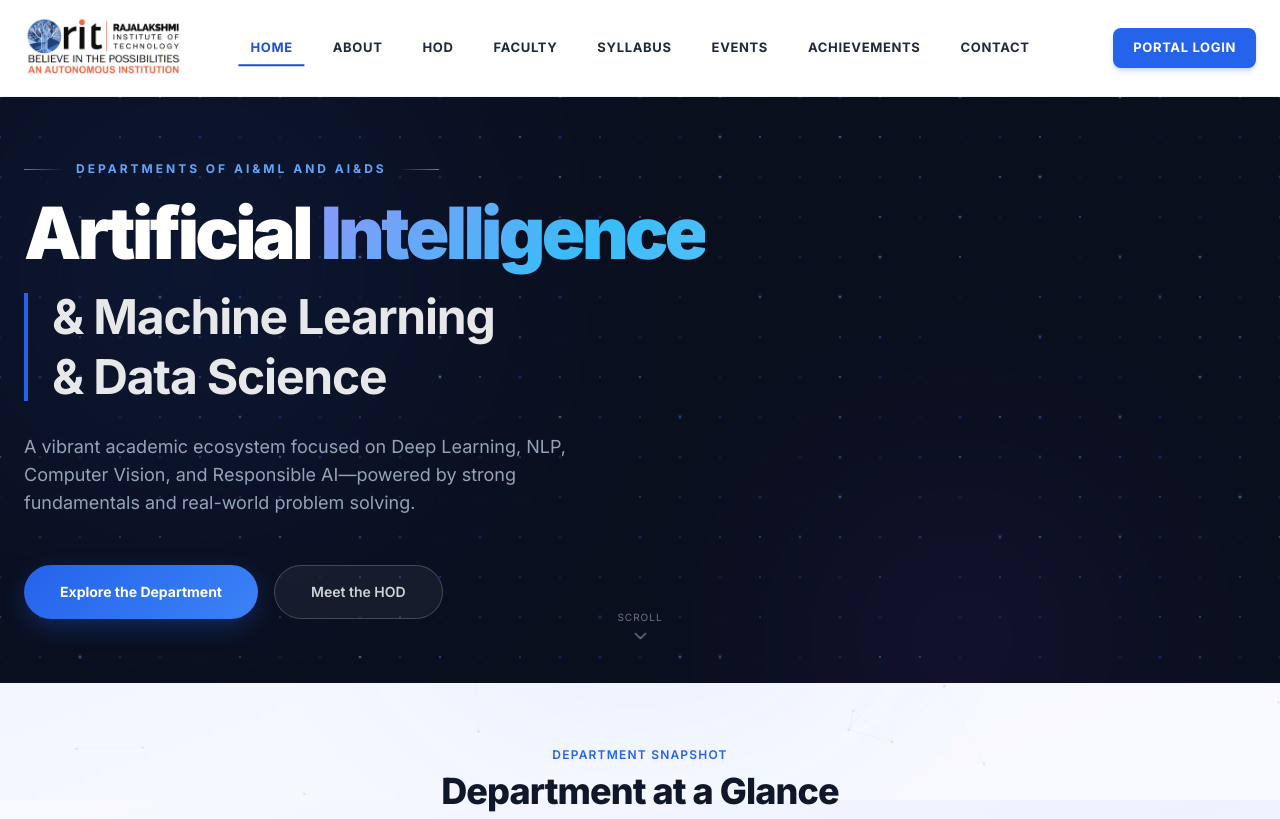
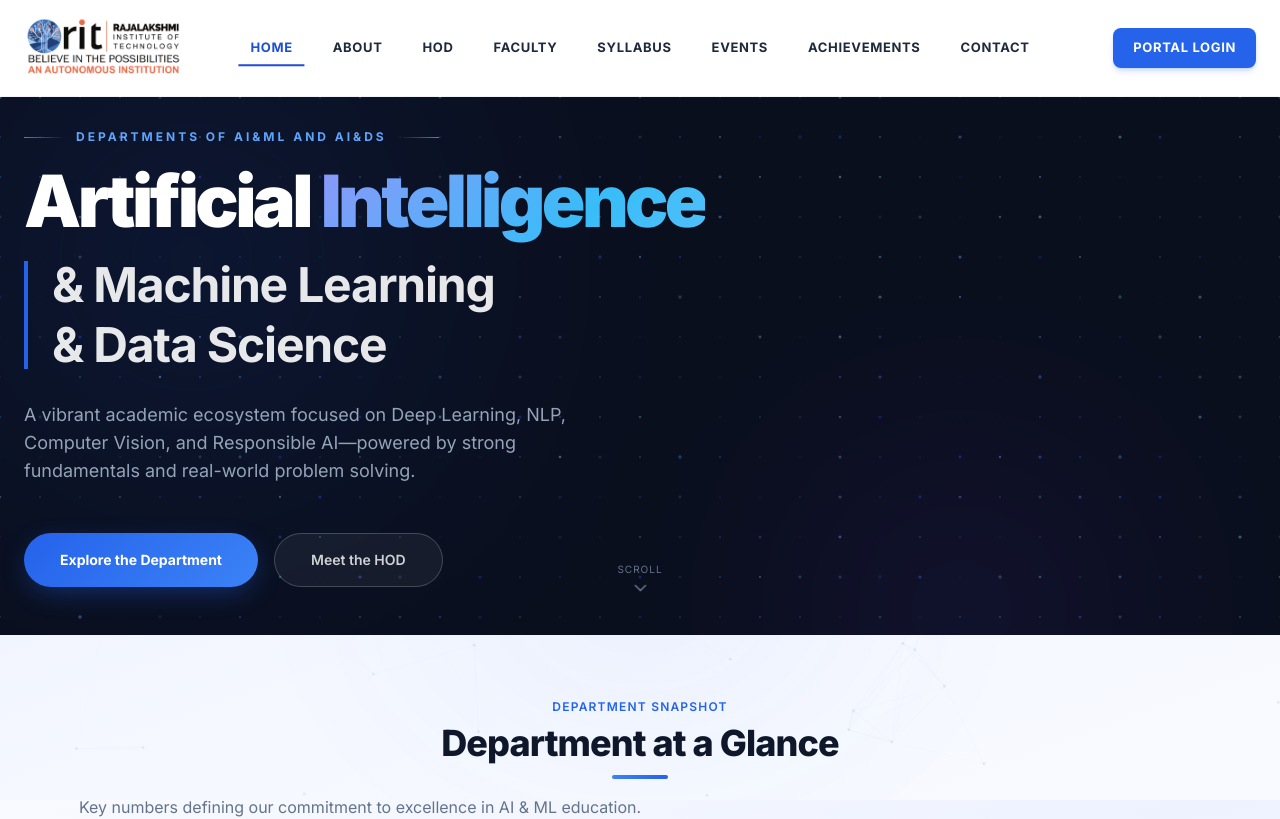
Before and after one commit to AntoJenishia/aiml-rit, a Next.js app: page / in a window 1280 px wide. Shown: the top 819 px of the page. Built offline with nearby package versions, Linux system fonts and the light colour scheme.

Commit message:
style: slightly reduce hero top padding further

```diff
--- a/src/components/HeroSection.tsx
+++ b/src/components/HeroSection.tsx
@@ -45,7 +45,7 @@
       />
 
       {/* ── Main hero content ── */}
-      <div className="relative z-10 mx-auto flex w-full max-w-7xl flex-1 flex-col justify-center px-6 pt-12 pb-12 md:pt-16 md:pb-16">
+      <div className="relative z-10 mx-auto flex w-full max-w-7xl flex-1 flex-col justify-center px-6 pt-6 pb-10 md:pt-8 md:pb-12">
 
         {/* Eyebrow */}
         <p
```
